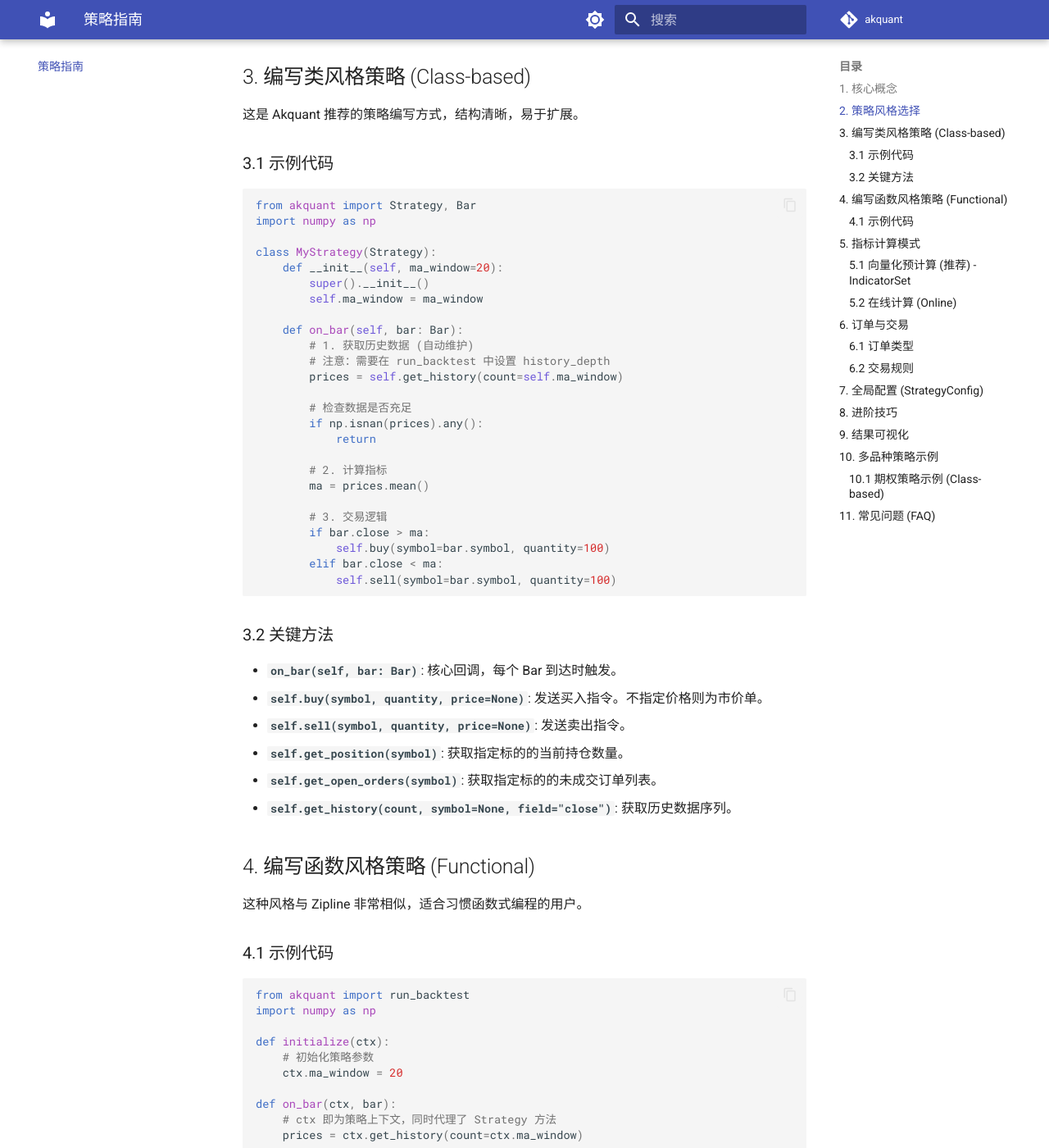
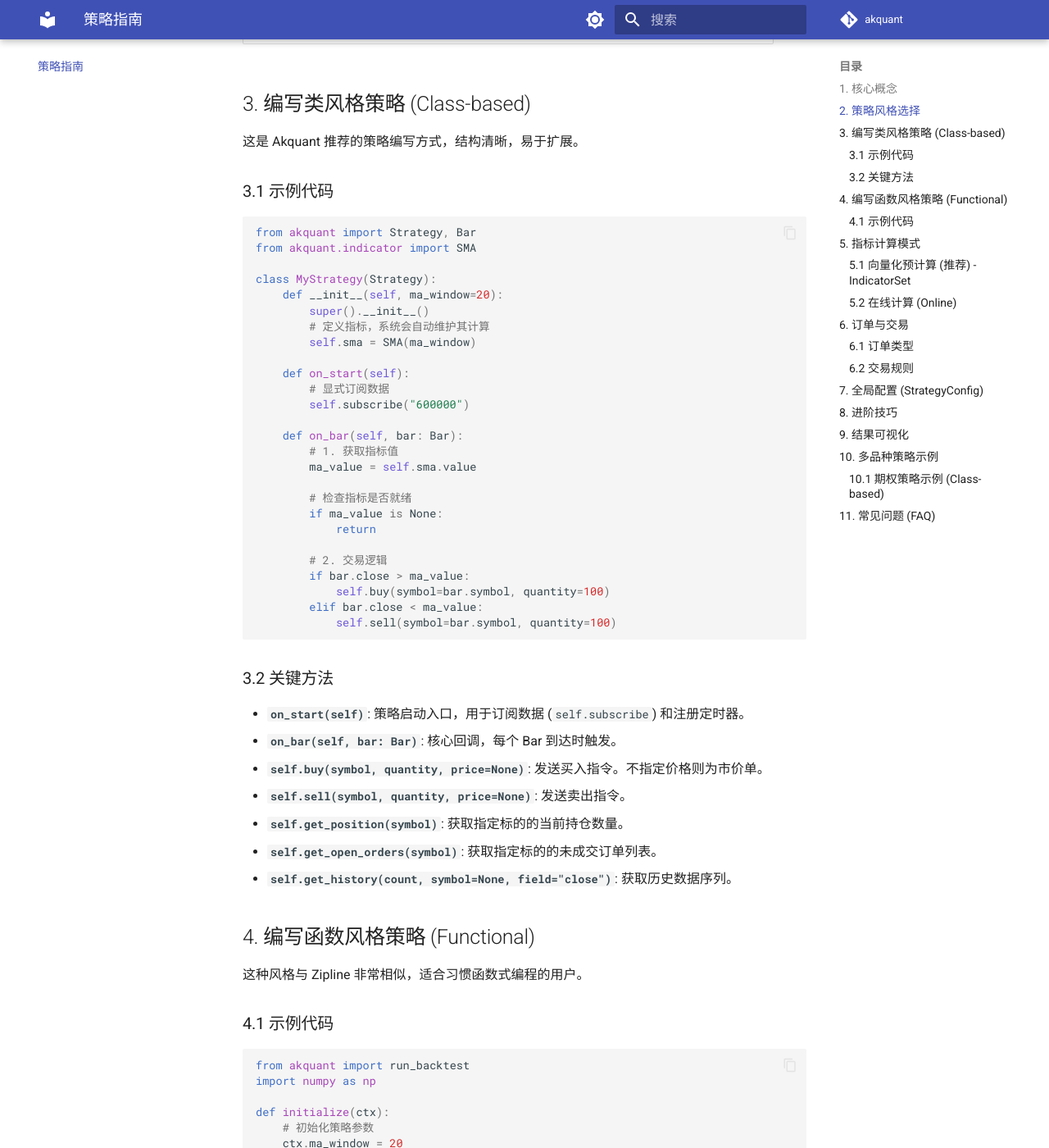
Before and after one commit to akfamily/akquant, an MkDocs documentation site: the page built from docs/strategy_guide.md, in a window 1280 px wide and 1400 px high, scrolled down 1005 px. Shown: the whole window at 82% size. Built offline with MkDocs 1.6.1 and Material for MkDocs 9.7.7, drawn with Linux system fonts in a browser that asks for light colours; comment, search, counter and statistics services are not loaded; some of the changed text lies outside the part shown.

Commit message:
docs: update docs

````diff
--- a/docs/strategy_guide.md
+++ b/docs/strategy_guide.md
@@ -10,7 +10,8 @@
 *   **Strategy**: 策略逻辑的载体，负责接收市场事件并生成交易指令。
 *   **Context (`ctx`)**: 策略上下文，提供账户信息（资金、持仓）、订单管理以及历史数据访问能力。
 *   **生命周期**:
-    *   `initialize`: 策略初始化时调用 (设置参数、订阅数据等)。
+    *   `__init__`: Python 对象初始化，适合定义参数和注册指标。
+    *   `on_start`: 策略启动时调用，**必须**在此处使用 `self.subscribe()` 订阅数据。
     *   `on_bar`: 每一根 K 线闭合时触发 (核心交易逻辑)。
     *   `on_tick`: 每一个 Tick 到达时触发 (高频/盘口策略)。
     *   `on_timer`: 定时器触发时调用 (需手动注册)。
@@ -32,34 +33,36 @@
 
 ```python
 from akquant import Strategy, Bar
-import numpy as np
+from akquant.indicator import SMA
 
 class MyStrategy(Strategy):
     def __init__(self, ma_window=20):
         super().__init__()
-        self.ma_window = ma_window
+        # 定义指标，系统会自动维护其计算
+        self.sma = SMA(ma_window)
+
+    def on_start(self):
+        # 显式订阅数据
+        self.subscribe("600000")
 
     def on_bar(self, bar: Bar):
-        # 1. 获取历史数据 (自动维护)
-        # 注意：需要在 run_backtest 中设置 history_depth
-        prices = self.get_history(count=self.ma_window)
+        # 1. 获取指标值
+        ma_value = self.sma.value
 
-        # 检查数据是否充足
-        if np.isnan(prices).any():
+        # 检查指标是否就绪
+        if ma_value is None:
             return
 
-        # 2. 计算指标
-        ma = prices.mean()
-
-        # 3. 交易逻辑
-        if bar.close > ma:
+        # 2. 交易逻辑
+        if bar.close > ma_value:
             self.buy(symbol=bar.symbol, quantity=100)
-        elif bar.close < ma:
+        elif bar.close < ma_value:
             self.sell(symbol=bar.symbol, quantity=100)
 ```
 
 ### 3.2 关键方法
 
+*   **`on_start(self)`**: 策略启动入口，用于订阅数据 (`self.subscribe`) 和注册定时器。
 *   **`on_bar(self, bar: Bar)`**: 核心回调，每个 Bar 到达时触发。
 *   **`self.buy(symbol, quantity, price=None)`**: 发送买入指令。不指定价格则为市价单。
 *   **`self.sell(symbol, quantity, price=None)`**: 发送卖出指令。
````
Also changed, not shown: .trae/rules/env.md (+1 -0 lines), DESIGN.md (+28 -6 lines), README.md (+23 -11 lines), docs/quickstart.md (+13 -12 lines), 6 other files.
